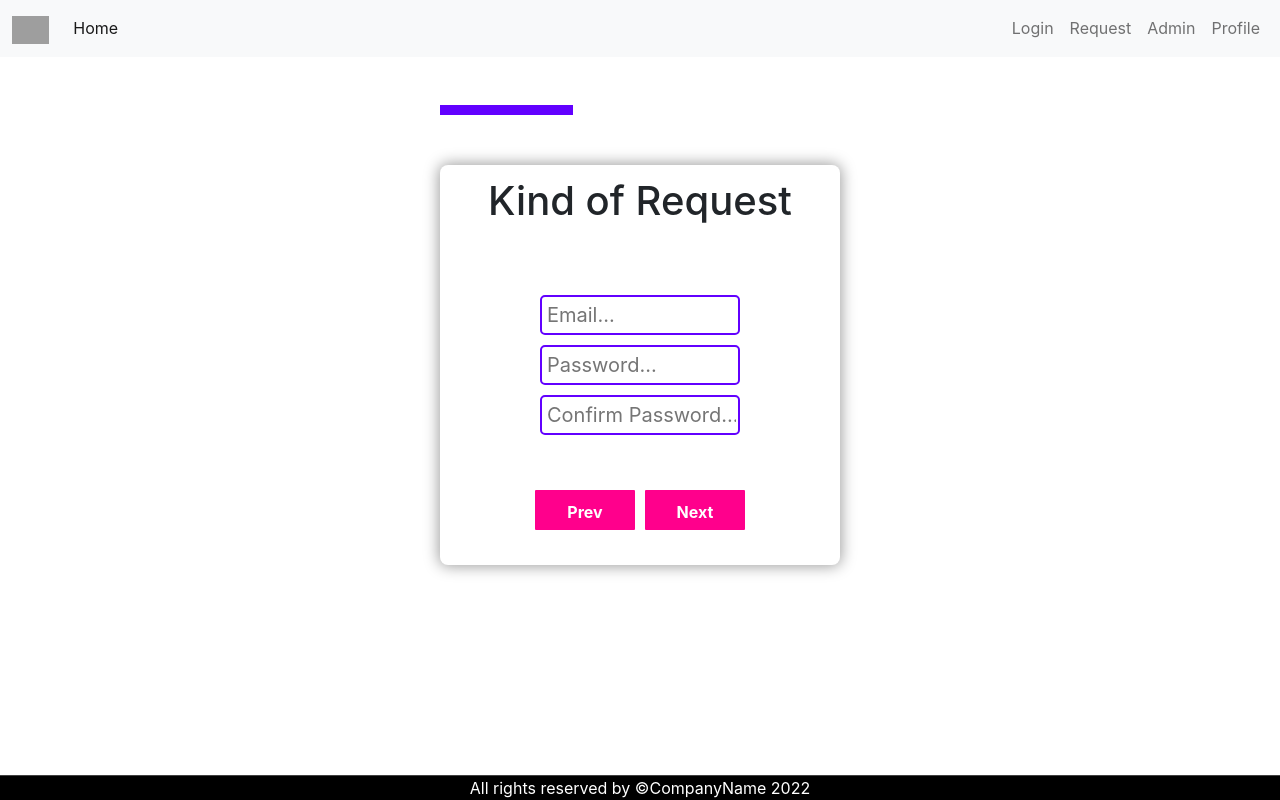
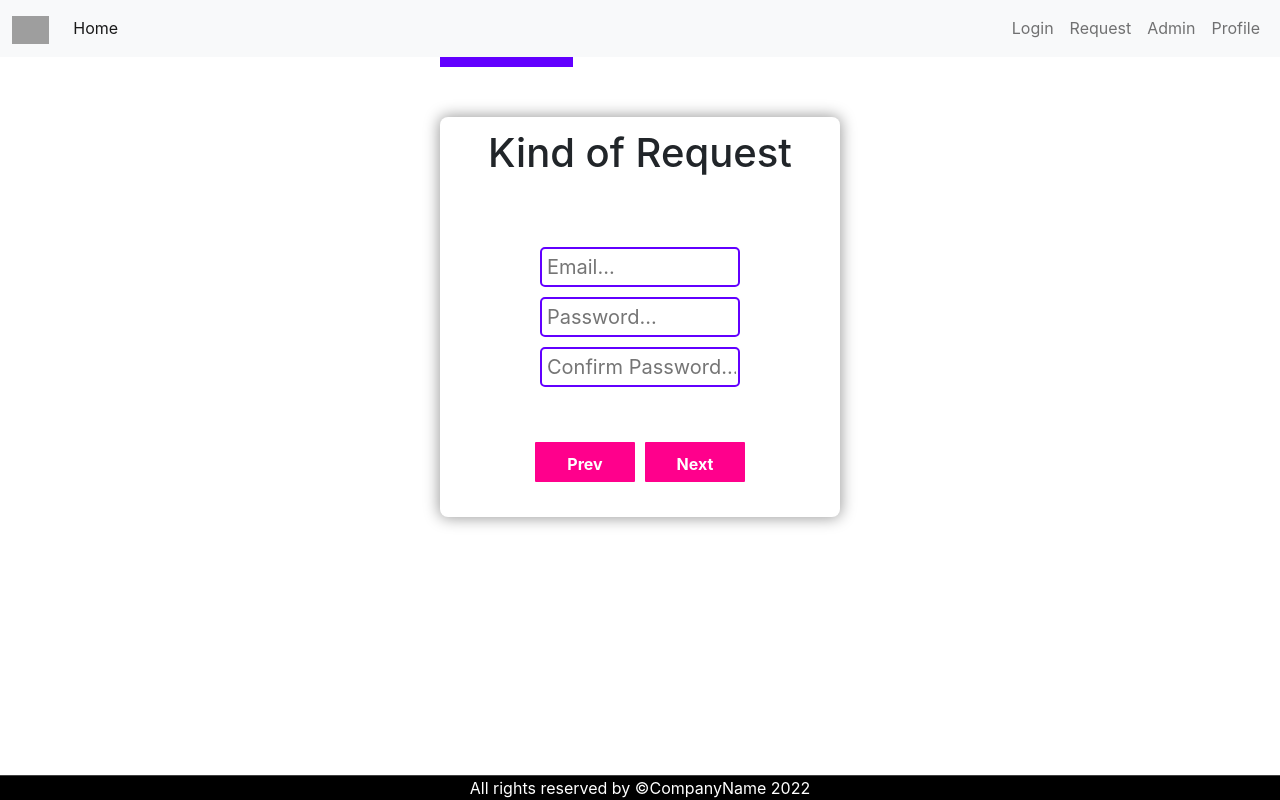
Before and after one commit to AartiKushwaha/BuddyCanSIR, a React (Create React App) app: page /request in a window 1280 px wide. Built offline with nearby package versions, Linux system fonts and the light colour scheme; grey boxes are pictures that could not be loaded.

Commit message:
Update Form.js

```diff
--- a/src/pages/Request/Form.js
+++ b/src/pages/Request/Form.js
@@ -29,7 +29,7 @@ function Form() {
   };
 
   return (
-    <div className="form mt-5">
+    <div className="form">
       <div className="progressbar">
         <div
           style={{ width: page === 0 ? "33.3%" : page === 1 ? "66.6%" : "100%" }}
```
